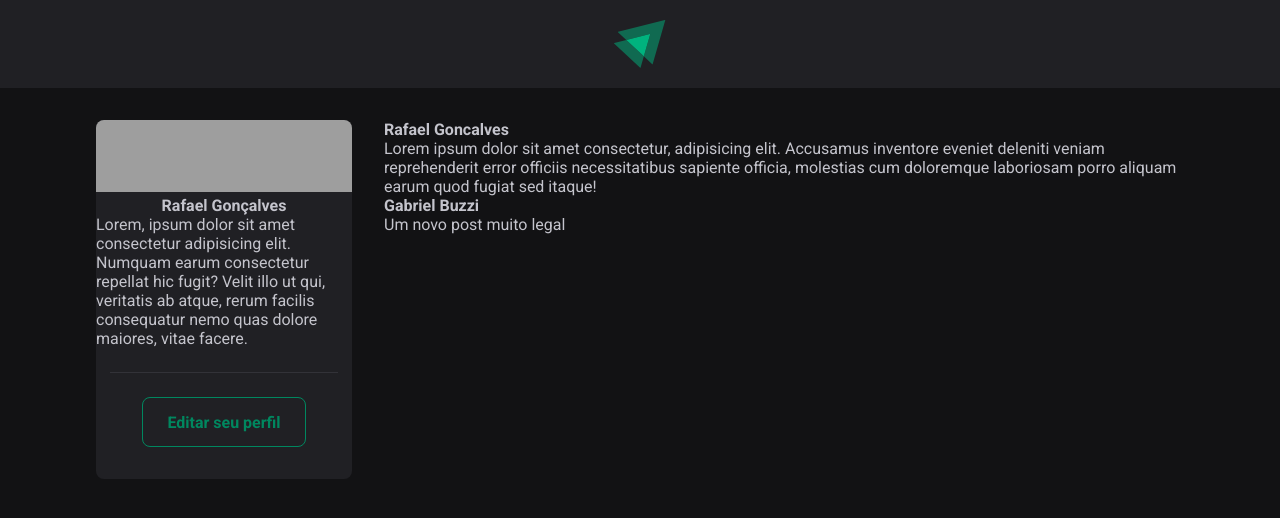
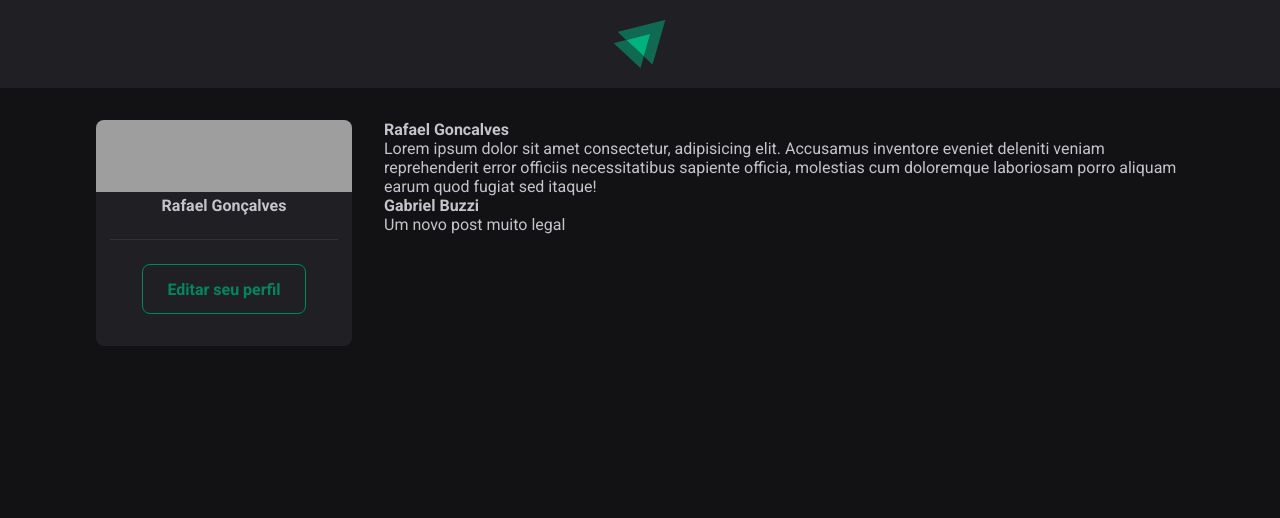
Before and after one commit to rafaeldrj/react, a React (Vite) app in the folder projetos/projetos-01/01-fundamentos-reactjs/: page / in a window 1280 px wide. Shown: the top 518 px of the page. Built offline with nearby package versions, Linux system fonts and the light colour scheme; grey boxes are pictures that could not be loaded.

Commit message:
editando a sidebar

```diff
--- a/projetos/projetos-01/01-fundamentos-reactjs/src/components/Sidebar.jsx
+++ b/projetos/projetos-01/01-fundamentos-reactjs/src/components/Sidebar.jsx
@@ -10,7 +10,7 @@ export function Sidebar() {
 
       <div className={styles.profile}>
         <strong>Rafael Gonçalves</strong>
-        <span><p>Lorem, ipsum dolor sit amet consectetur adipisicing elit. Numquam earum consectetur repellat hic fugit? Velit illo ut qui, veritatis ab atque, rerum facilis consequatur nemo quas dolore maiores, vitae facere.</p></span>
+        <span><p></p></span>
 
         <footer>
           <a href="#">Editar seu perfil</a>
```
